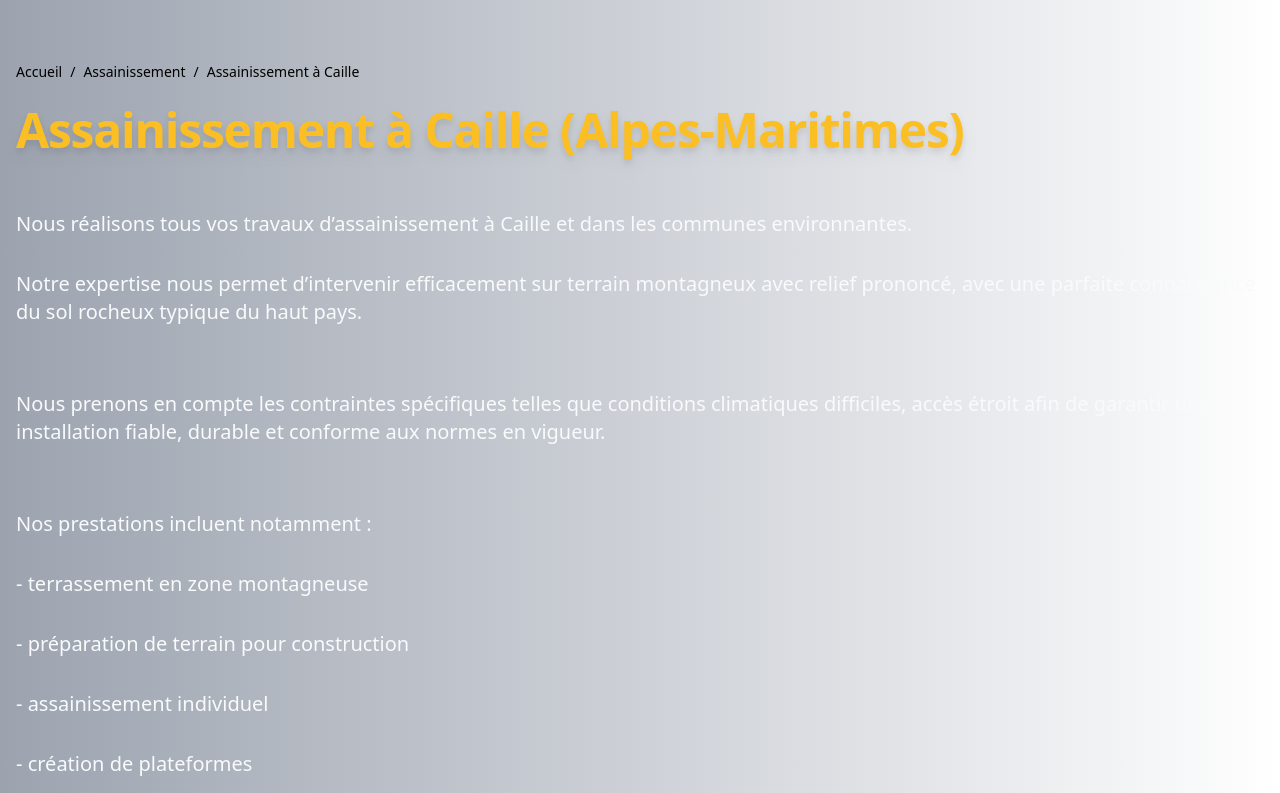
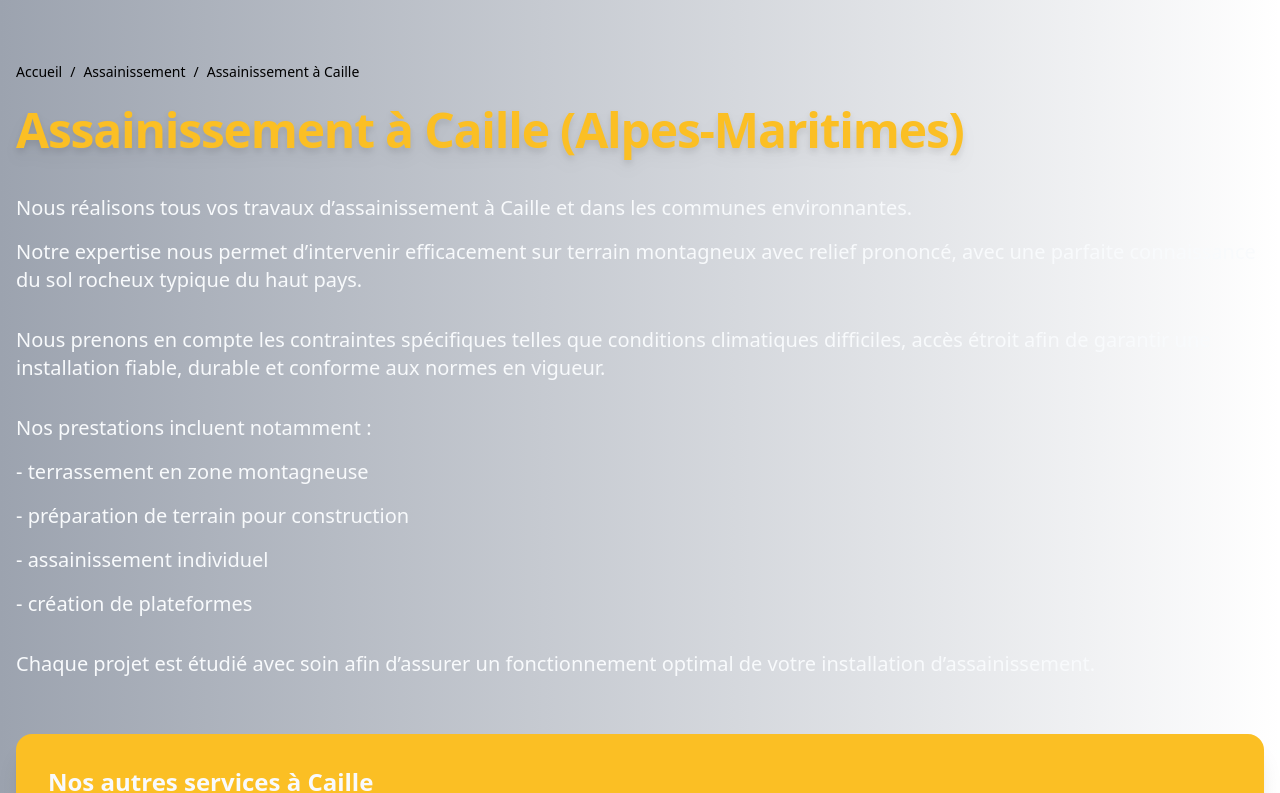
Before and after one commit to biboustre/template-vitrine-nextjs, a Next.js app: page /services/assainissement/caille in a window 1280 px wide. Shown: the part 762-1555 px from the top of the page. Built offline with nearby package versions, Linux system fonts and the light colour scheme.

Commit message:
maj test sans import dynamique dans zoneinterventionPage

```diff
--- a/app/services/assainissement/[ville]/page.tsx
+++ b/app/services/assainissement/[ville]/page.tsx
@@ -54,7 +54,7 @@ export default async function AssainissementVillePage({ params }: PageProps) {
       <GeoSchema lat={city.lat} lng={city.lng} />
       <Breadcrumbs items={breadcrumbs} />
 
-      <div className="flex flex-col gap-8 text-slate-50">
+      <div className="flex flex-col gap-4 text-slate-50">
         <AnimatedSection delay={0}>
           <h1 className="text-4xl text-[#fbbf24] md:text-5xl font-extrabold mb-6 drop-shadow-lg tracking-tight animate-fade-in">
             Assainissement à {city.name} ({city.department})
--- a/app/services/piscine/[ville]/page.tsx
+++ b/app/services/piscine/[ville]/page.tsx
@@ -55,7 +55,7 @@ export default async function PiscineVillePage({ params }: PageProps) {
       <GeoSchema lat={city.lat} lng={city.lng} />
       <Breadcrumbs items={breadcrumbs} />
 
-      <div className="flex flex-col gap-8 text-slate-50">
+      <div className="flex flex-col gap-4 text-slate-50">
         <AnimatedSection delay={0}>
           <h1 className="text-4xl text-[#fbbf24] md:text-5xl font-extrabold mb-6 drop-shadow-lg tracking-tight animate-fade-in">
             Terrassement de piscine à {city.name}
--- a/app/zones-d-intervention/page.tsx
+++ b/app/zones-d-intervention/page.tsx
@@ -1,7 +1,8 @@
 "use client";
 
-import dynamic from "next/dynamic";
-const InteractiveMap = dynamic(() => import("@/app/components/geo/InteractiveMap"), { ssr: false });
+// import dynamic from "next/dynamic";
+// const InteractiveMap = dynamic(() => import("@/app/components/geo/InteractiveMap"), { ssr: false });
+import InteractiveMap from "@/app/components/geo/InteractiveMap";
 import { cities } from "@/app/components/geo/citiesData";
 import Link from "next/link";
 
```
